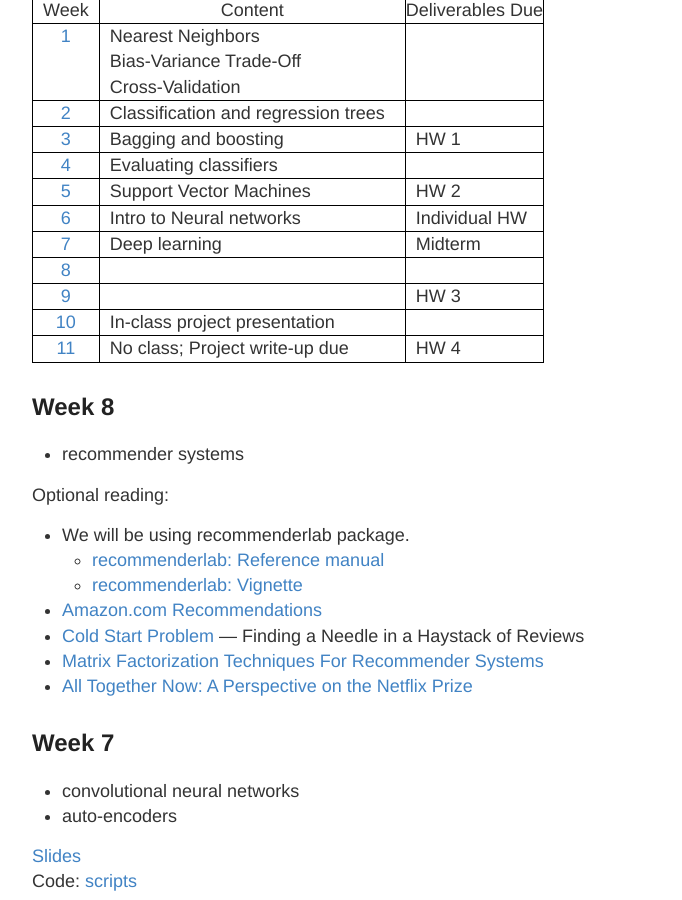
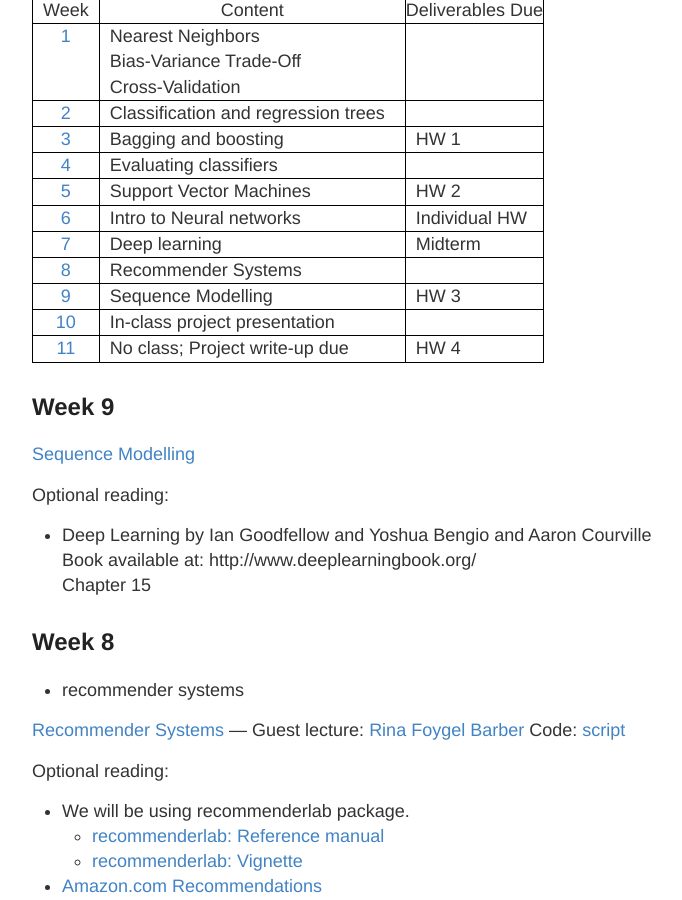
Before and after one commit to ChicagoBoothML/ML2017, a Jekyll site: the page built from lectures.md, in a window 1280 px wide and 900 px high, scrolled down 230 px. Shown: the whole window, without its empty margins (248-930 px from the left). Built offline with Jekyll 4.4.1, drawn with Linux system fonts in a browser that asks for light colours.

Commit message:
Update lectures.md

```diff
--- a/lectures.md
+++ b/lectures.md
@@ -14,15 +14,28 @@ permalink: /lectures/
 | [5](#week-5)   | &nbsp;&nbsp;Support Vector Machines&nbsp;&nbsp;&nbsp;&nbsp;    |  &nbsp;&nbsp;HW 2     |
 | [6](#week-6)   | &nbsp;&nbsp;Intro to Neural networks&nbsp;&nbsp;&nbsp;         |  &nbsp;&nbsp;Individual HW&nbsp;&nbsp;            |
 | [7](#week-7)   | &nbsp;&nbsp;Deep learning&nbsp;&nbsp;&nbsp;            |  &nbsp;&nbsp;Midterm          |
-| [8]()          |                                                                |                   |
-| [9]()          |                                                                |  &nbsp;&nbsp;HW 3             |
+| [8](#week-8)   | &nbsp;&nbsp;Recommender Systems&nbsp;&nbsp;&nbsp;              |                   |
+| [9](#week-9)   | &nbsp;&nbsp;Sequence Modelling                                 |  &nbsp;&nbsp;HW 3             |
 | [10]()         | &nbsp;&nbsp;In-class project presentation      &nbsp;&nbsp;    |                   |
 | [11]()         | &nbsp;&nbsp;No class; Project write-up due   &nbsp;&nbsp;      |  &nbsp;&nbsp;HW 4             |
 {: .mbtablestyle}
 
+## Week 9
+
+[Sequence Modelling]()
+
+Optional reading:
+
+* Deep Learning by Ian Goodfellow and Yoshua Bengio and Aaron Courville
+  Book available at: http://www.deeplearningbook.org/
+  Chapter 15
+
 ## Week 8
 
 * recommender systems
+
+[Recommender Systems]()  --- Guest lecture: [Rina Foygel Barber](https://www.stat.uchicago.edu/~rina/)
+Code: [script](https://github.com/ChicagoBoothML/ML2016/tree/master/lec08)
 
 Optional reading:
 
```
